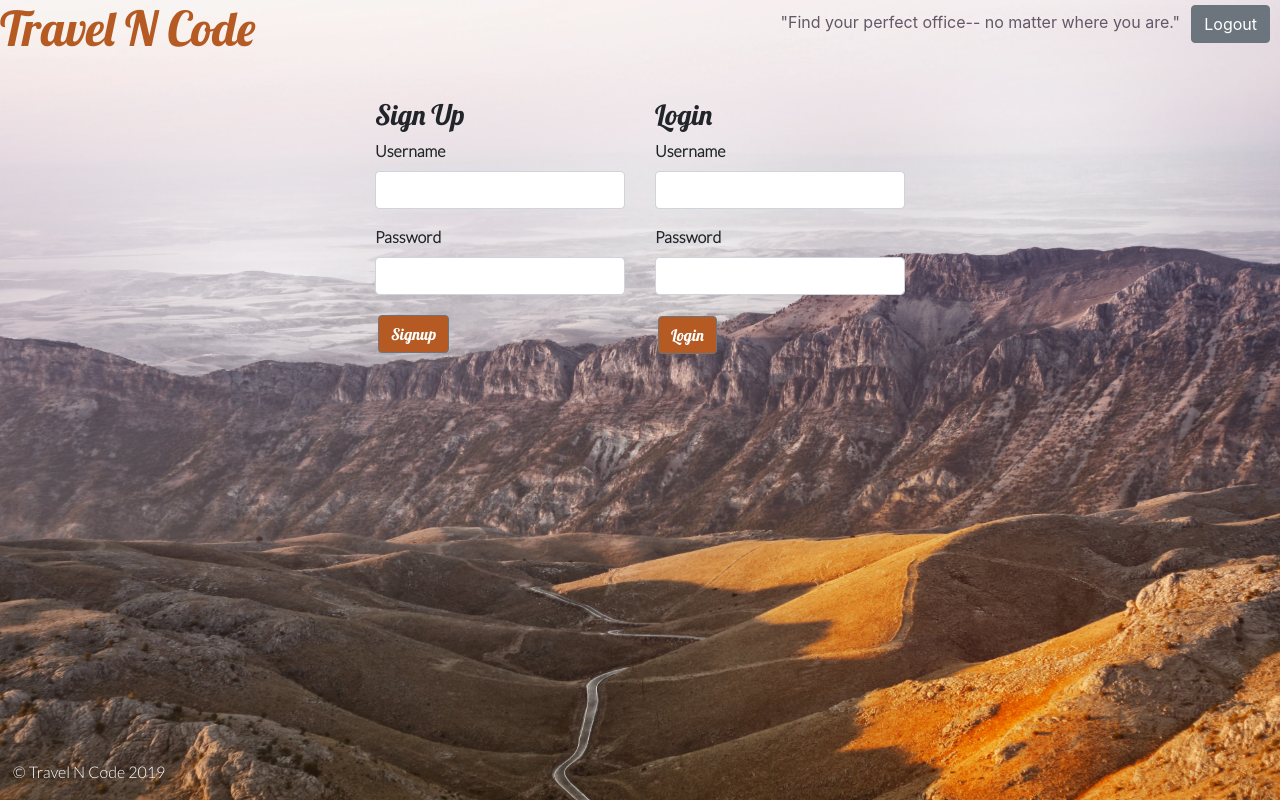
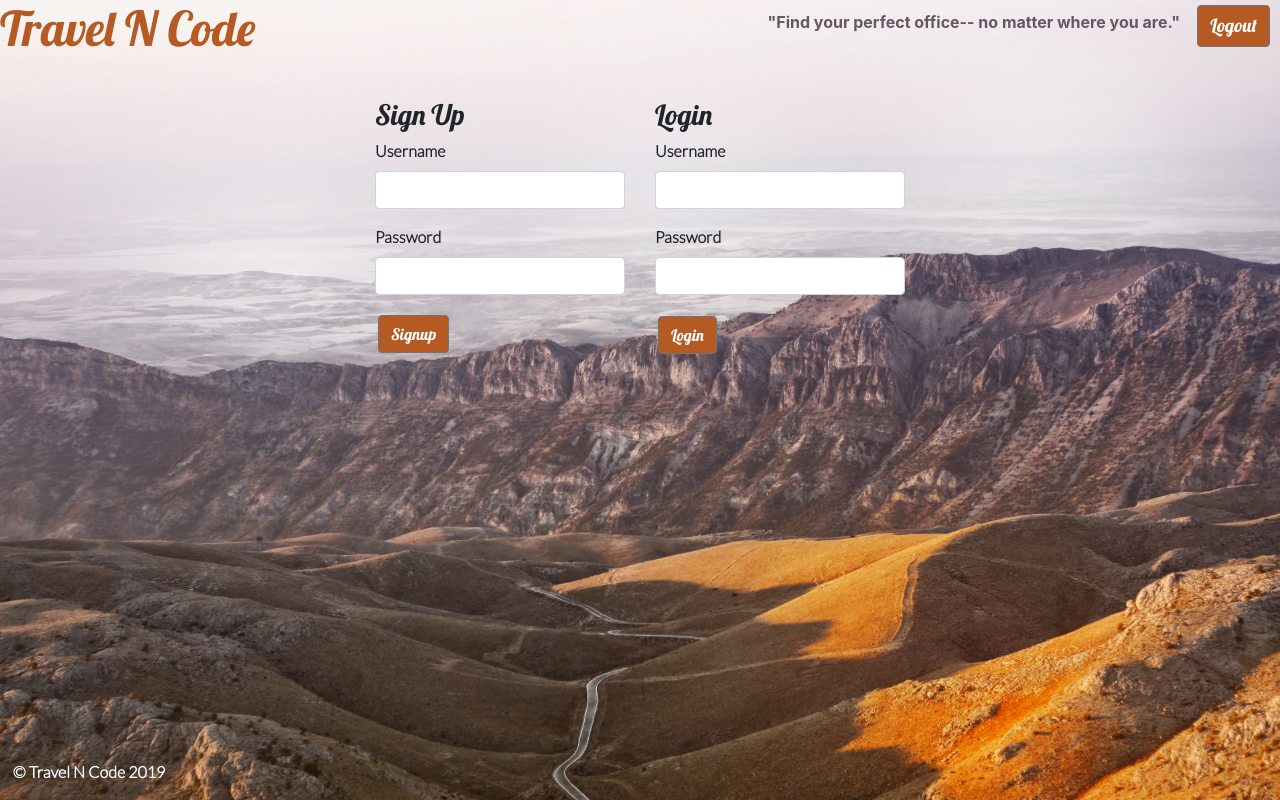
Before and after one commit to devmason89/travelncodeclient, a React (Create React App) app: page / in a window 1280 px wide. Built offline with nearby package versions, Linux system fonts and the light colour scheme.

Commit message:
new styling

```diff
--- a/src/App.css
+++ b/src/App.css
@@ -5,6 +5,12 @@ Main {
   text-align: center;
 }
 
+
+#logoutButton{
+  background-color:#b45a22;
+  font-family:Lobster;
+  font-size:115%;
+}
 
 .App-header {
   background-color:#BF7785;
@@ -40,6 +46,7 @@ footer{
   right:100px;
   top:10px;
   color: black;
+  font-weight:bold;
 }
 
 
@@ -48,6 +55,13 @@ footer{
 } */
 
 /*Sidebar*/
+.routing-list-styling{
+  font-weight:bold;
+
+}
+
+
+
 .sidebar {
   display:flex;
   /* opacity:50%; */
@@ -185,6 +199,7 @@ margin-bottom: auto;
     #createId{
       color:#60545f;
       font-size:90%;
+      font-weight:bold;
       font-style: italic;
       margin-left: 50px;
       margin-bottom:-30px;
@@ -285,7 +300,6 @@ margin-bottom: auto;
   justify-content:row;
 }
 
-/*Mission */
 #missionText {
   padding: 10px;
   background-color:#ede6e9;
--- a/src/components/Footer.css
+++ b/src/components/Footer.css
@@ -4,4 +4,5 @@
     position: fixed;
     bottom:0;
     left: 1%;
+    font-weight:bold;
 }
--- a/src/components/auth/Login.css
+++ b/src/components/auth/Login.css
@@ -15,4 +15,5 @@
 
 #creds {
     font-family: Lato;
+    font-weight:bold;
 }
--- a/src/components/offices/officeSub/OfficeCard.css
+++ b/src/components/offices/officeSub/OfficeCard.css
@@ -21,6 +21,7 @@
 .cardTextMapper{
     display: flex;
     flex-direction: row;
+    font-weight:bold;
 }
 
 #mainCard{
```
